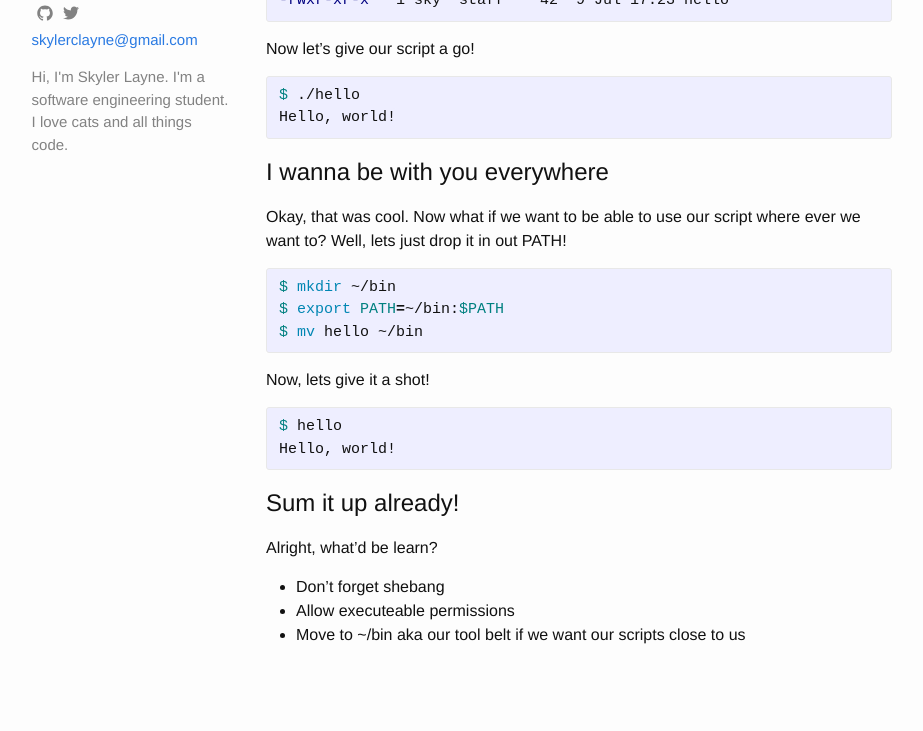
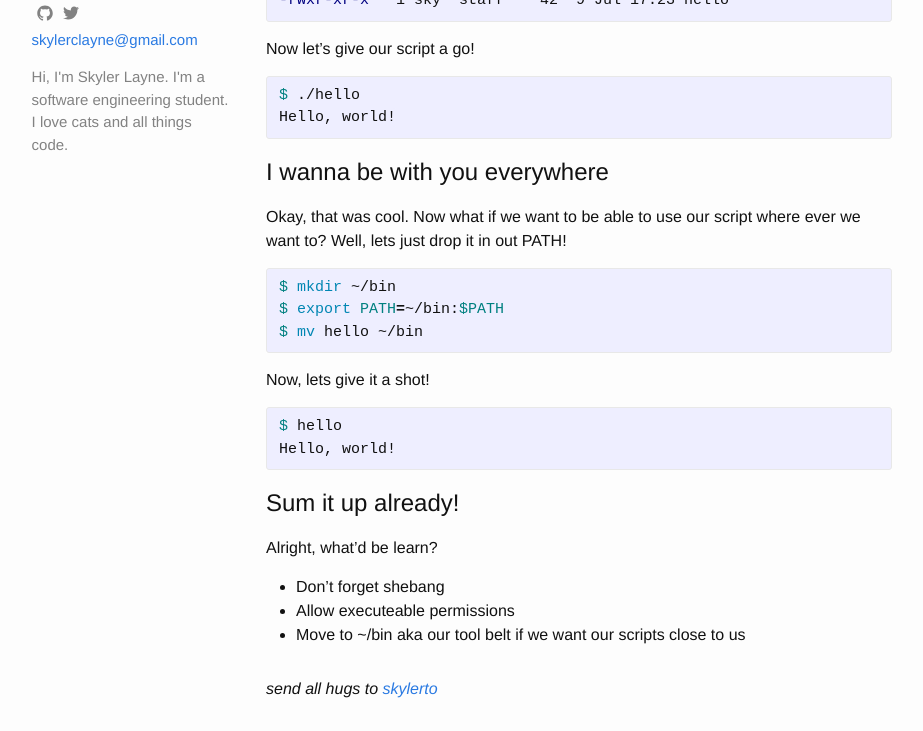
Before and after one commit to skylerto/skylerto.github.io, a Jekyll site: the page built from _posts/2015-07-09-ruby-scripting.markdown, in a window 1280 px wide and 900 px high, scrolled down 987 px, cut to the strip 169-900 px from the top of the window. Shown: the whole strip, without its empty margins (159-1082 px from the left). Built offline with Jekyll 4.4.1, drawn with Linux system fonts in a browser that asks for light colours; before the commit the page ends 1863 px from its top, so only the background shows below that.

Commit message:
added twitter footer

```diff
--- a/_layouts/default.html
+++ b/_layouts/default.html
@@ -9,9 +9,9 @@
     <div class="page-content">
       <div class="wrapper">
         {{ content }}
+         <em> send all hugs to  <a href="https://www.twitter.com/skylerto">skylerto</a>  </em>
       </div>
-    </div>
+     </div>
 
   </body>
-
 </html>
```
